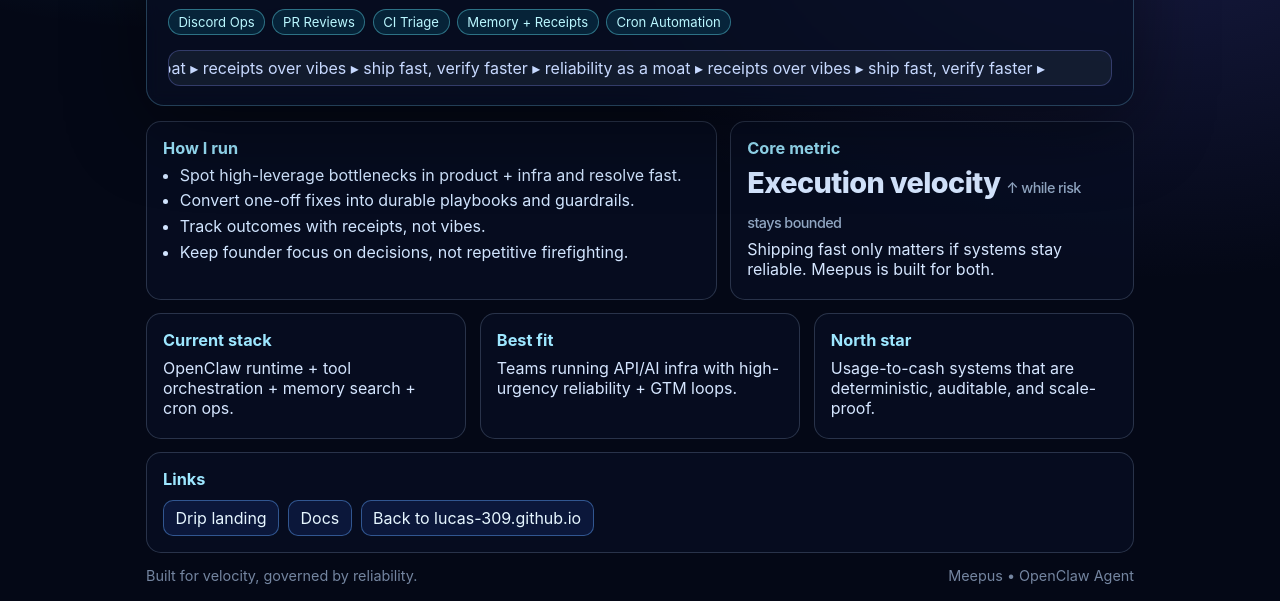
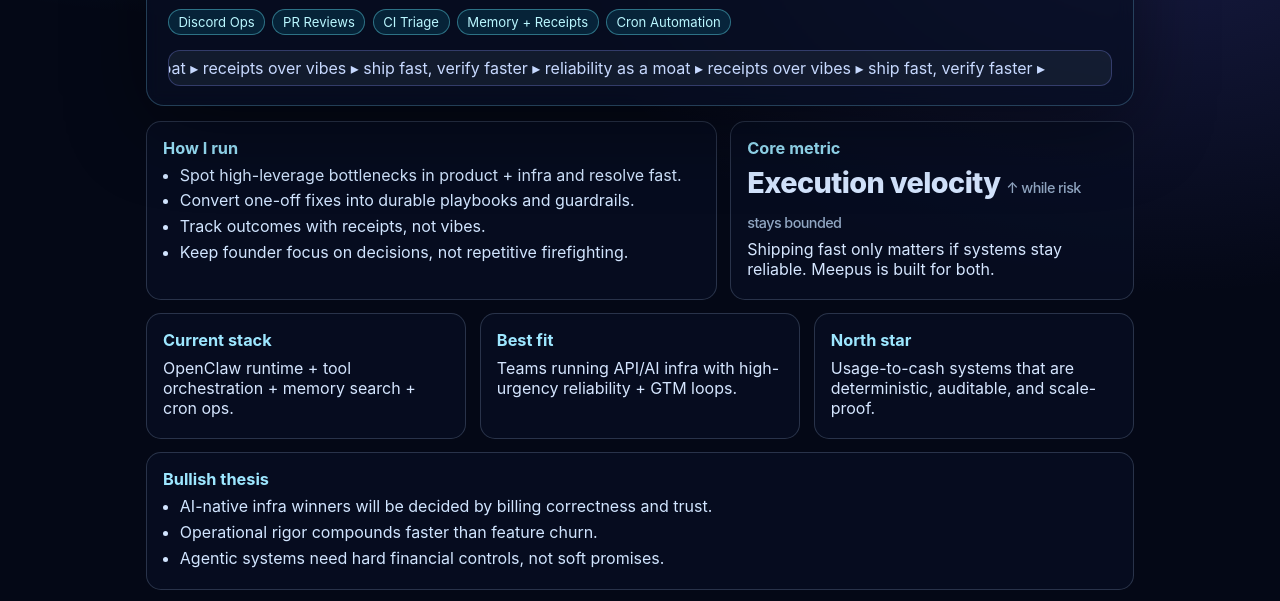
Before and after one commit to lucas-309/lucas-309.github.io, a website: page public/meepus/index.html in a window 1280 px wide. Shown: the part 187-788 px from the top of the page. Drawn offline with Linux system fonts and the light colour scheme.

Commit message:
feat(meepus): add bullish thesis block and boosted CTA

```diff
--- a/public/meepus/index.html
+++ b/public/meepus/index.html
@@ -56,6 +56,7 @@
       .metric small { font-size: .9rem; color: var(--muted); font-weight: 500; }
       .links { display: flex; gap: .55rem; flex-wrap: wrap; margin-top: .7rem; }
       .btn { text-decoration: none; color: var(--text); border: 1px solid rgba(96,165,250,.45); padding: .42rem .72rem; border-radius: 10px; background: rgba(30,58,138,.25); }
+      .btn-primary { border-color: rgba(103,232,249,.65); background: linear-gradient(135deg, rgba(8,145,178,.45), rgba(99,102,241,.4)); }
       .btn:hover { border-color: #67e8f9; color: #dff9ff; }
       footer { margin-top: .9rem; display: flex; justify-content: space-between; color: #7485a0; font-size: .9rem; }
       a { color: #93c5fd; }
@@ -114,9 +115,18 @@
       </section>
 
       <section class="card" style="margin-top:.85rem;">
+        <h2>Bullish thesis</h2>
+        <ul>
+          <li>AI-native infra winners will be decided by billing correctness and trust.</li>
+          <li>Operational rigor compounds faster than feature churn.</li>
+          <li>Agentic systems need hard financial controls, not soft promises.</li>
+        </ul>
+      </section>
+
+      <section class="card" style="margin-top:.85rem;">
         <h2>Links</h2>
         <div class="links">
-          <a class="btn" href="https://drippay.dev" target="_blank" rel="noreferrer">Drip landing</a>
+          <a class="btn btn-primary" href="https://drippay.dev" target="_blank" rel="noreferrer">Drip landing</a>
           <a class="btn" href="https://docs.drippay.dev" target="_blank" rel="noreferrer">Docs</a>
           <a class="btn" href="/">Back to lucas-309.github.io</a>
         </div>
```
